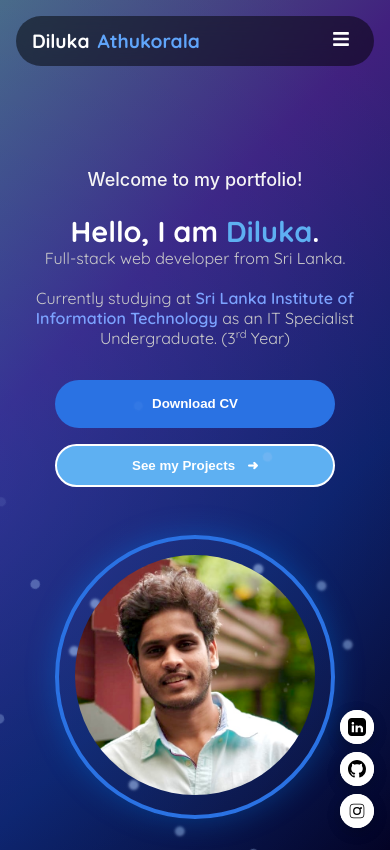
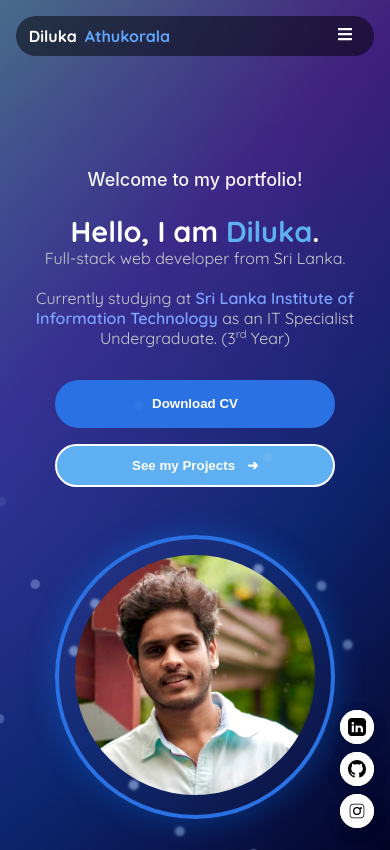
Before and after one commit to dilukaathukorala/My-Portfolio, a Next.js app: page / in a window 390 px wide. Built offline with nearby package versions, Linux system fonts and the light colour scheme.

Commit message:
Update Header.css
reduce the font size and navigation bar size of the mobile view

```diff
--- a/styles/Header.css
+++ b/styles/Header.css
@@ -87,7 +87,6 @@
   opacity: 0;
 }
 
-
 .tabs::before {
   content: '';
   position: absolute;
@@ -160,20 +159,21 @@
   }
 }
 
+/* 📱 Mobile adjustments */
 @media (max-width: 768px) {
   .hero-header {
     top: 1rem;
     left: 1rem;
     right: 1rem;
-    height: 50px;
+    height: 40px; /* reduced */
     background: rgba(0, 0, 0, 0.5);
-    border-radius: 25px;
+    border-radius: 20px;
     backdrop-filter: blur(10px);
-    padding: 0 1rem;
+    padding: 0 0.8rem;
   }
 
   .hero-header .hero-name {
-    font-size: 1.2rem;
+    font-size: 1rem; /* smaller */
   }
 
   .tabs.desktop-nav {
@@ -182,6 +182,20 @@
 
   .mobile-menu-icon {
     display: block;
+    font-size: 16px; /* smaller icon */
+  }
+
+  .mobile-nav {
+    top: 45px; /* adjusted for smaller header */
+    padding: 0.5rem;
+    gap: 0.3rem;
+    border-radius: 10px;
+  }
+
+  .mobile-nav a {
+    font-size: 0.85rem; /* reduced font size */
+    padding: 8px 12px; /* smaller buttons */
+    border-radius: 8px;
   }
 }
 
```
